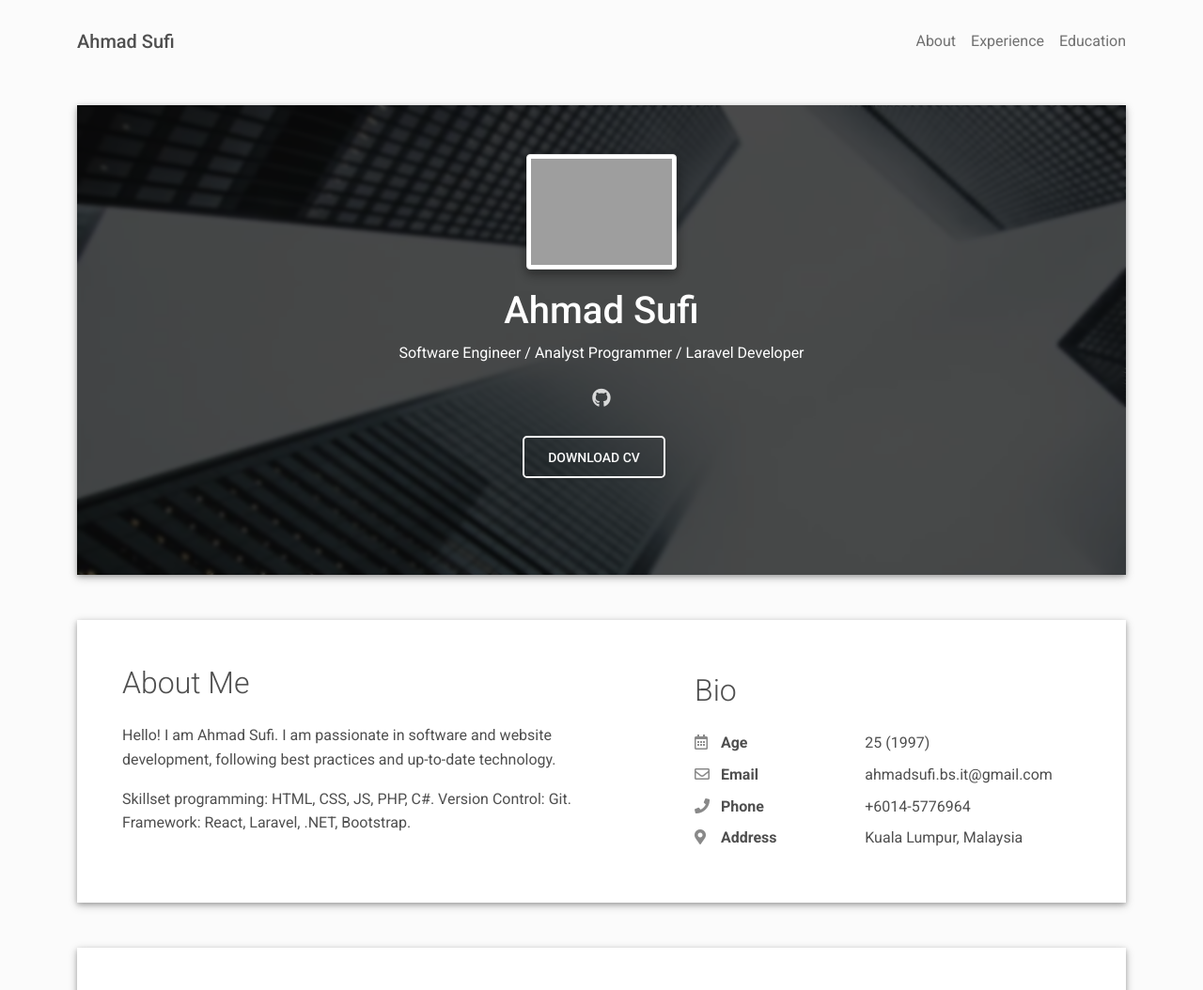
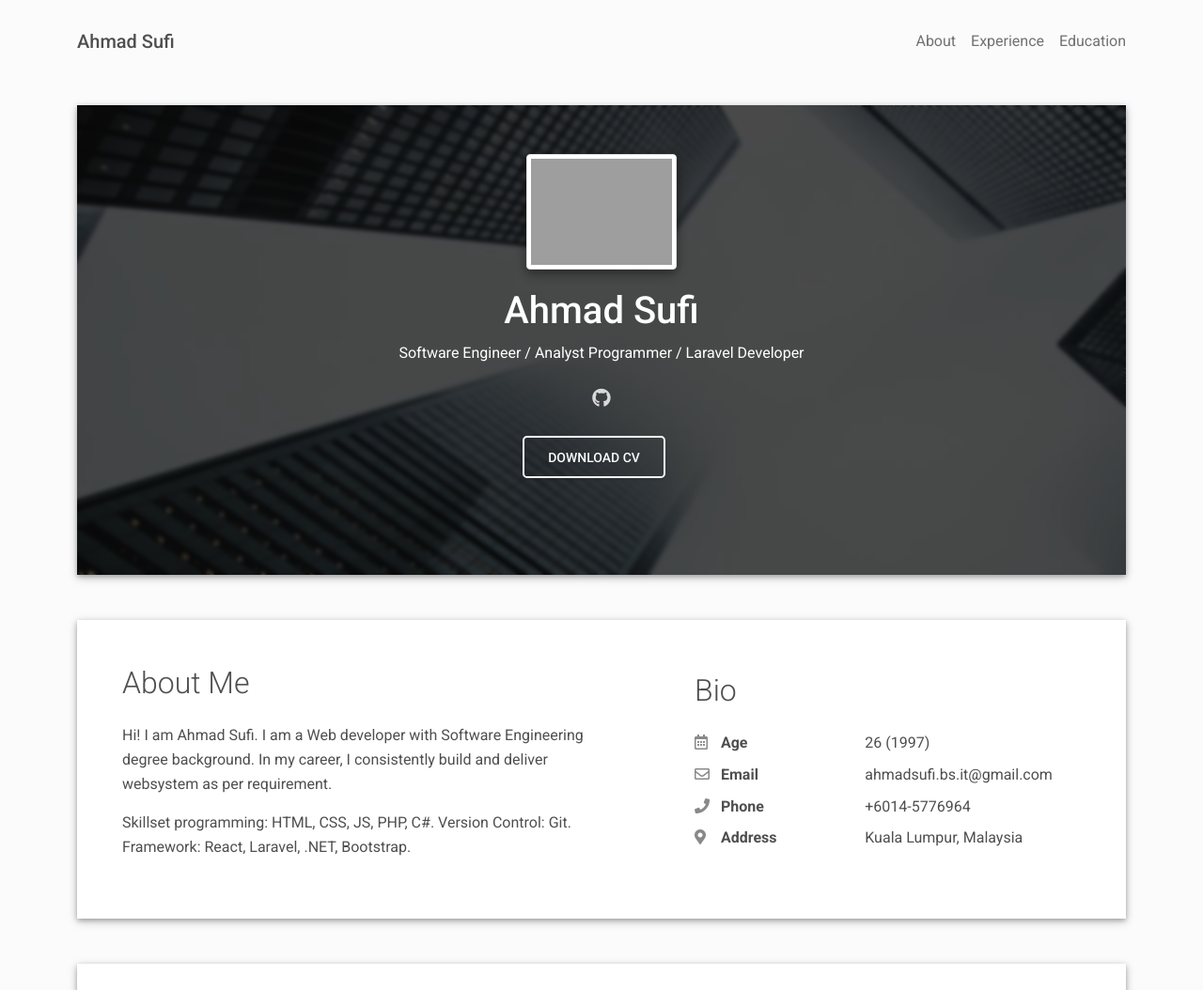
Before and after one commit to sufi-skyvett/sufi-skyvett.github.io, a plain HTML site: page index.html in a window 1280 px wide. Shown: the top 1054 px of the page at 94% size. Drawn offline with Linux system fonts and the light colour scheme; grey boxes are pictures that could not be loaded.

Commit message:
update index

```diff
--- a/index.html
+++ b/index.html
@@ -116,7 +116,7 @@
       <div class="row">
         <div class="col-md-6">
           <h2 class="h2 fw-light mb-4">About Me</h2>
-          <p>Hello! I am Ahmad Sufi. I am passionate in software and website development, following best practices and up-to-date technology.</p>
+          <p>Hi! I am Ahmad Sufi. I am a Web developer with Software Engineering degree background. In my career, I consistently build and deliver websystem as per requirement.</p>
           <p>Skillset programming: HTML, CSS, JS, PHP, C#. Version Control: Git. Framework: React, Laravel, .NET, Bootstrap.</p>
         </div>
         <div class="col-md-5 offset-lg-1">
@@ -126,7 +126,7 @@
               <div class="pb-2 fw-bolder"><i class="far fa-calendar-alt pe-2 text-muted" style="width:24px;opacity:0.85;"></i> Age</div>
             </div>
             <div class="col-sm-7">
-              <div class="pb-2">25 (1997)</div>
+              <div class="pb-2">26 (1997)</div>
             </div>
             <div class="col-sm-5">
               <div class="pb-2 fw-bolder"><i class="far fa-envelope pe-2 text-muted" style="width:24px;opacity:0.85;"></i> Email</div>
```
